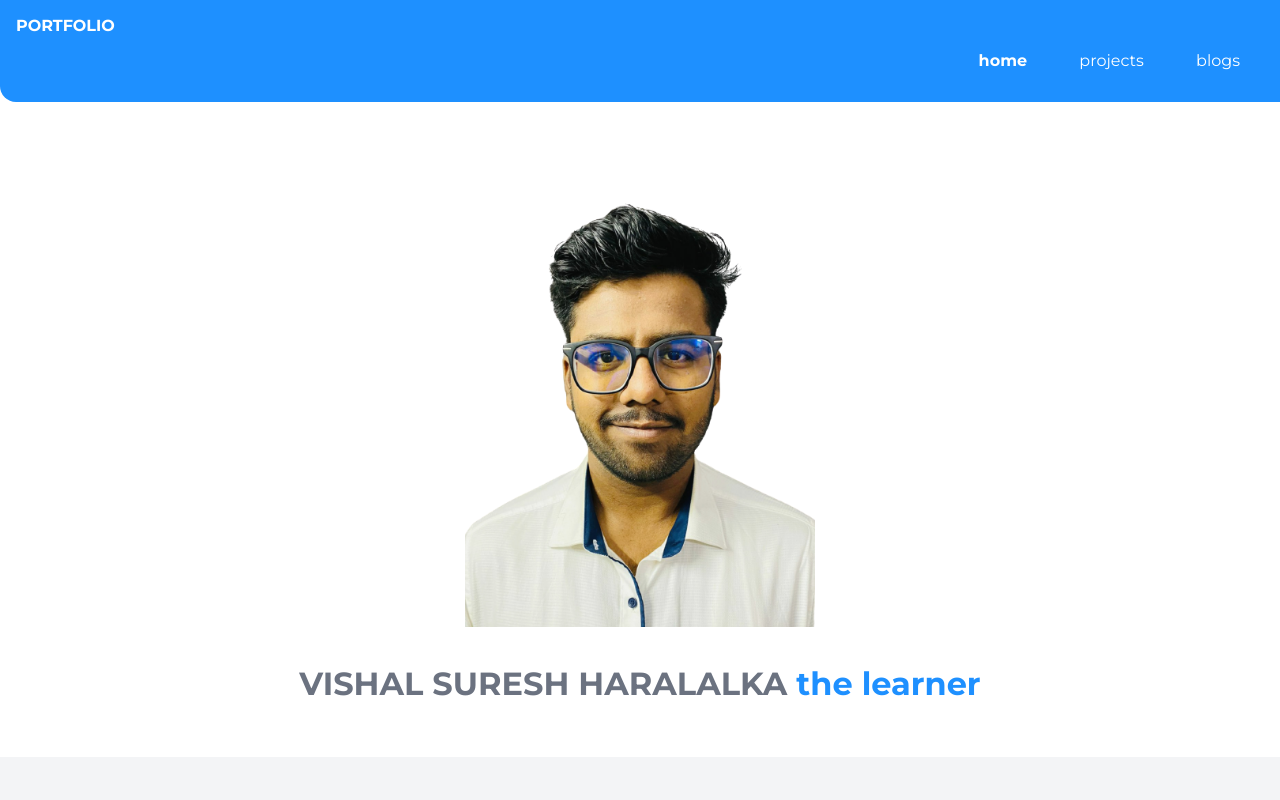
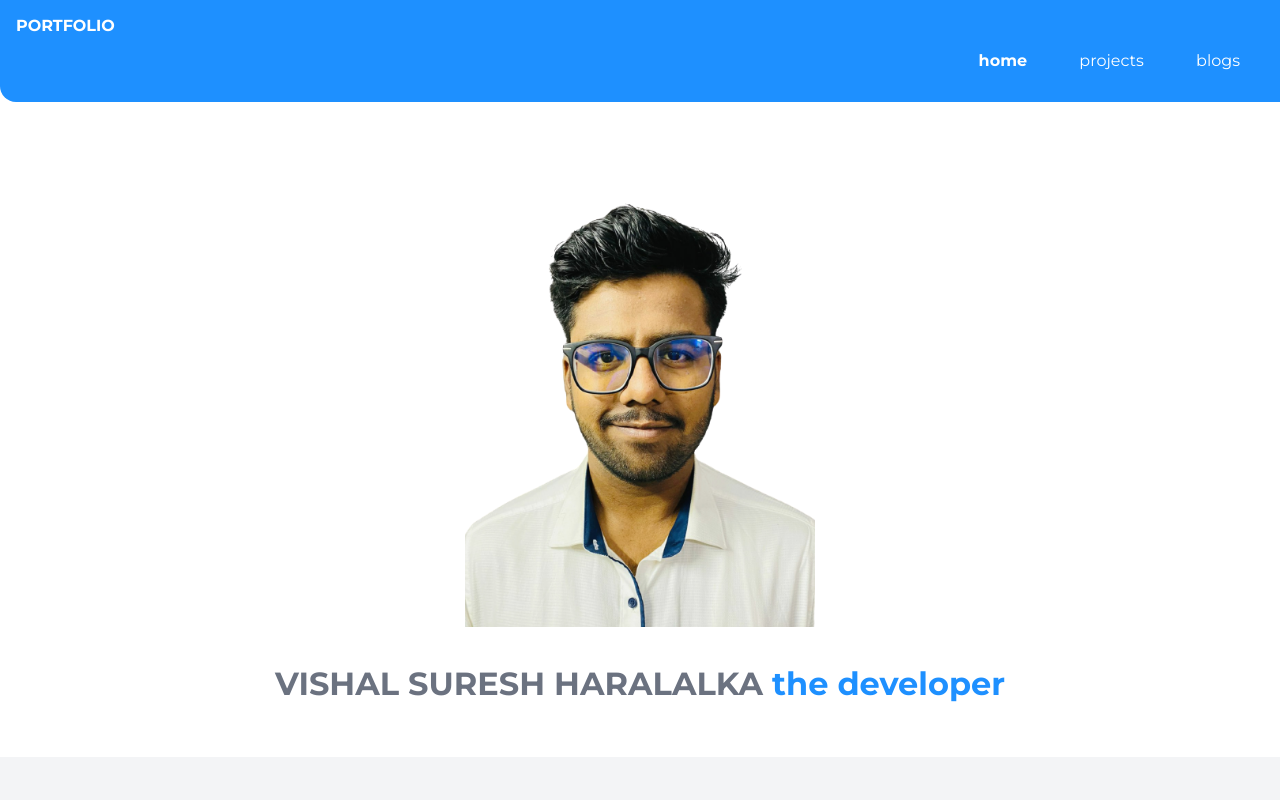
Before and after one commit to vishal-haralalka/pf, a plain HTML site: page index.html in a window 1280 px wide. Shown: the top 800 px of the page. Drawn offline with Linux system fonts and the light colour scheme.

Commit message:
Update index.html

```diff
--- a/index.html
+++ b/index.html
@@ -24,7 +24,7 @@
 
     <header class="hero">
         <img class="vsh" src="images/vshnew.png" />
-        <h1 class="hero-heading">VISHAL SURESH HARALALKA  <span class="heading-inverted">the learner</span></h1>
+        <h1 class="hero-heading">VISHAL SURESH HARALALKA  <span class="heading-inverted">the developer</span></h1>
     </header>
 
     <section class="section ow">
```
